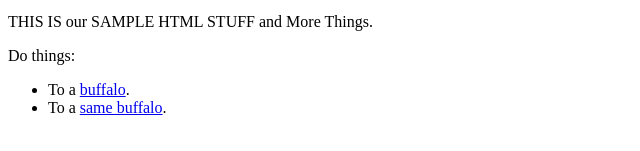
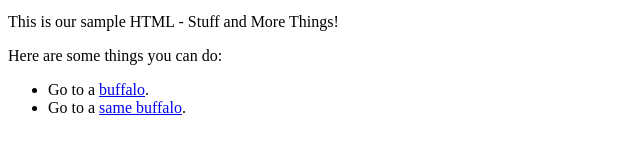
Before and after one commit to evilzug/flashers, a plain HTML site: page index.html in a window 1280 px wide. Shown: the part 165-316 px from the top of the page, without its empty margins (0-640 px from the left). Drawn offline with Linux system fonts and the light colour scheme.

Commit message:
fixed ticket 23459823 - "The Copy Is Really Bad"

```diff
--- a/index.html
+++ b/index.html
@@ -15,11 +15,11 @@
       </tr>
     </table>
 
-    <p>THIS IS our SAMPLE HTML STUFF and More Things. </p>
-    <p>Do things:
+    <p>This is our sample HTML - Stuff and More Things!</p>
+    <p>Here are some things you can do:
     <ul>
-      <li>To a <a href="http://buffalo- studios.com/">buffalo</a>.
-      <li>To a <a href="http://buffalo-studios.com/">same buffalo</a>.
+      <li>Go to a <a href="http://buffalo- studios.com/">buffalo</a>.
+      <li>Go to a <a href="http://buffalo-studios.com/">same buffalo</a>.
     </ul>
 
   </body>
```
